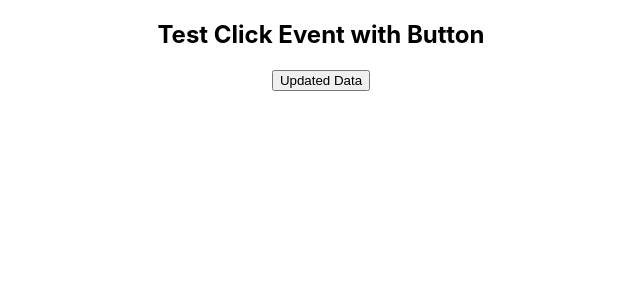
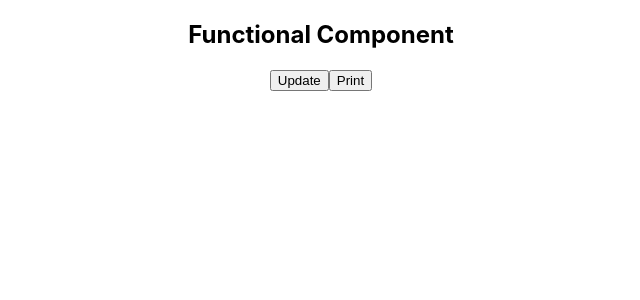
Before and after one commit to Sumanvith/blog-app, a React (Create React App) app: page / in a window 1280 px wide. Shown: the top 300 px of the page, without its empty margins (319-959 px from the left). Built offline with nearby package versions, Linux system fonts and the light colour scheme.

Commit message:
functional component

```diff
--- a/package.json
+++ b/package.json
@@ -2,6 +2,7 @@
   "name": "blog-app",
   "version": "0.1.0",
   "private": true,
+  "type": "module",
   "dependencies": {
     "@testing-library/dom": "^10.4.0",
     "@testing-library/jest-dom": "^6.6.3",
--- a/src/App.js
+++ b/src/App.js
@@ -1,13 +1,21 @@
 import logo from "./logo.svg";
 import "./App.css";
 import { useState } from "react";
+import { handleOtherMethod } from "./helper";
 
 function App() {
   const [data, setData] = useState("");
+  const handleData = () => {
+    setData("hello");
+  };
+
   return (
     <div className="App">
-      <h2>Test Click Event with Button</h2>
-      <button onClick={() => setData("updated data")}>Updated Data</button>
+      <h2>Functional Component</h2>
+      <button data-testid="btn1" onClick={handleData}>
+        Update
+      </button>
+      <button onClick={handleOtherMethod}>Print</button>
       <h3>{data}</h3>
     </div>
   );
--- /dev/null
+++ b/src/helper.js
@@ -0,0 +1,3 @@
+export const handleOtherMethod = () => {
+  return "hi";
+};
```
Also changed, not shown: 2 other files (tests, documents, lock files or other folders).
